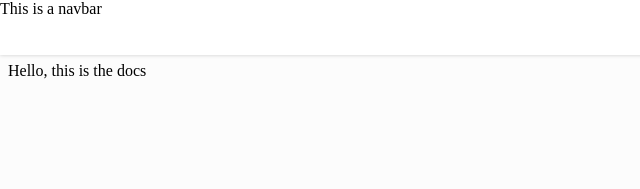
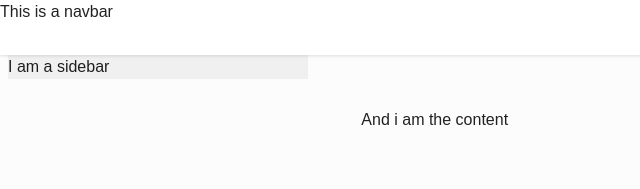
Before and after one commit to khiromoshito/sleeve, a website: page docs/docs.html in a window 1280 px wide. Shown: the whole page, without its empty margins (0-640 px from the left). Drawn offline with Linux system fonts and the light colour scheme.

Commit message:
Docs: added changes

```diff
--- a/docs/docs.html
+++ b/docs/docs.html
@@ -4,12 +4,28 @@
 
 <script src="../sleeve/suit/suit.js"></script>
 <suit-style src="../sleeve/suit/styles/scaffold.scss"></suit-style>
+<suit-style src="../sleeve/suit/styles/widgets.scss"></suit-style>
+<link rel="stylesheet" href="../sleeve/suit/suit.css">
 
-<snippet src="../frags/navbar.html"></snippet>
 
-<link rel="stylesheet" href="../sleeve/suit/suit.css">
-<br><br><br>
-Hello, this is the docs
+
+<body>
+    <snippet src="../frags/navbar.html"></snippet>
+    <scaffold>
+        <sidebar type="sticky">
+            I am a sidebar
+        </sidebar>
+        <main>
+            And i am the content
+        </main>
+    </scaffold>
+</body>
+
+
+
+
+
+
 
 
 
```
